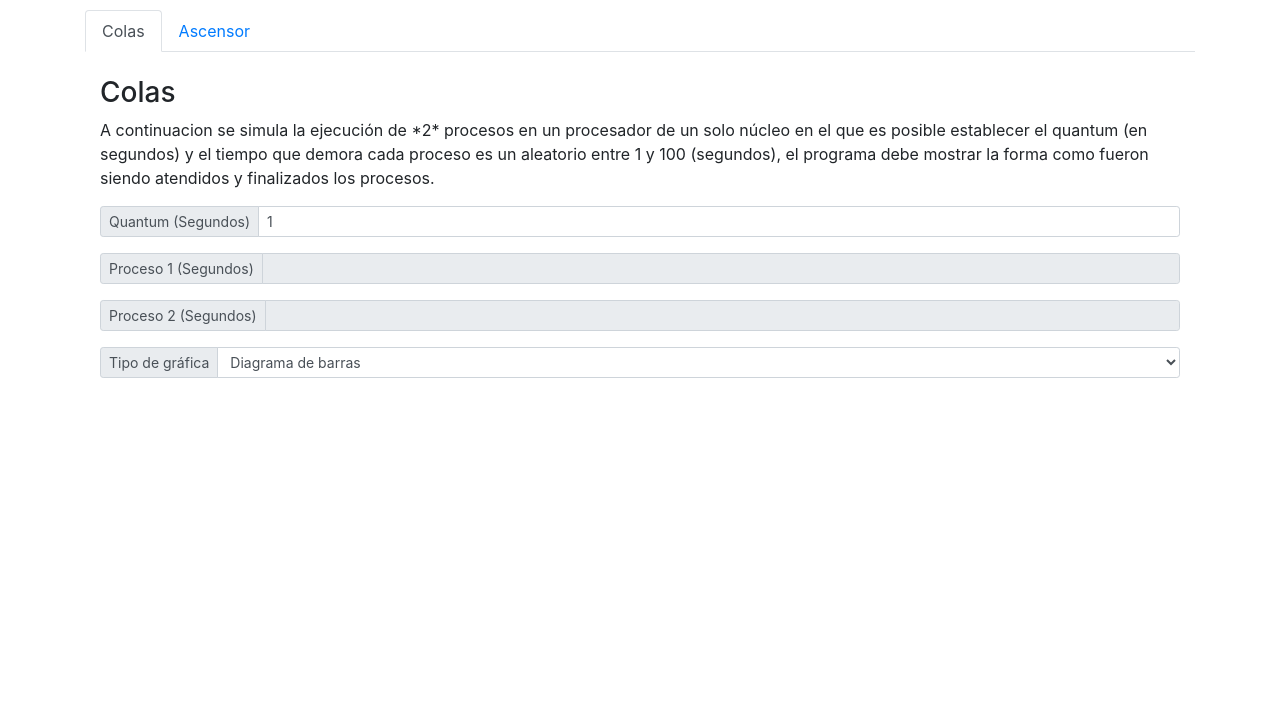
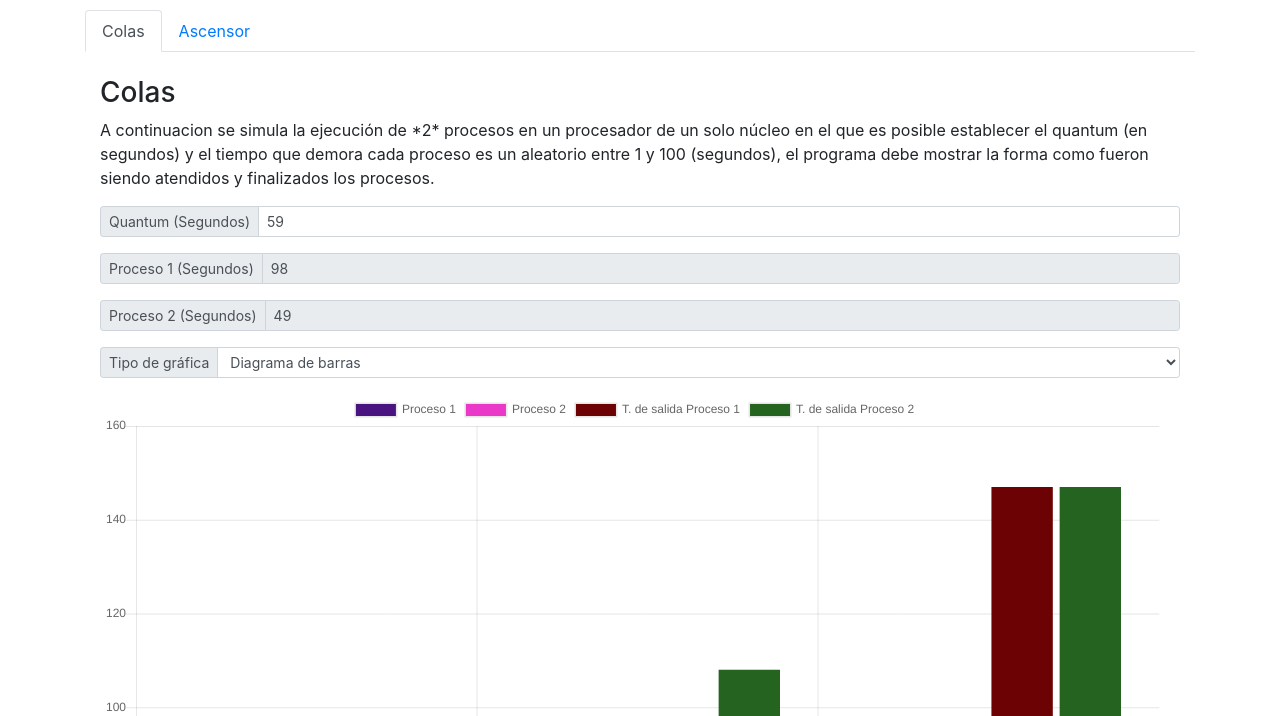
Before and after one commit to piiok/Simulacion1, a plain HTML site: page index.html in a window 1280 px wide. Shown: the part 84-800 px from the top of the page. Drawn offline with Linux system fonts and the light colour scheme.

Commit message:
Revert "Update index.html"
This reverts commit b159e5eebb2c6c624dde0521d841171a8ea26d44.

```diff
--- a/index.html
+++ b/index.html
@@ -91,5 +91,109 @@
             </div>
             <br>
         </div>
+        <script>
+        // Retorna un entero aleatorio entre min (incluido) y max (excluido)
+        // ¡Usando Math.round() te dará una distribución no-uniforme!
+        function getRandomInt(min=1, max=100) {
+            return (Math.floor(Math.random() * (max - min)) + min);
+        }
+        function proceso2(q){
+            q=parseInt(q);
+            var grafica = document.getElementById('grafica1').innerHTML="<canvas id='canvas2' height='450' width='600'></canvas>";
+            var ctx1 = document.getElementById('canvas2').getContext('2d');
+            var capacidad = parseInt($("#capacidad").val());
+            var pisos = parseInt($("#pisos").val());
+            var config1 = configuracion2(ascensor(capacidad,pisos));
+            window.myLine = new Chart(ctx1, config1);
+
+        }
+
+
+        function proceso(q){
+            q=parseInt(q);
+            var grafica = document.getElementById('grafica').innerHTML="<canvas id='canvas1' height='450' width='600'></canvas>";
+            var ctx1 = document.getElementById('canvas1').getContext('2d');
+            var p1 = getRandomInt();
+            var p2 = getRandomInt();
+            $("#p1").val(""+p1);
+            $("#p2").val(""+p2);
+            var config1 = configuracion(roundRobin(q,p1,p2));
+            window.myLine = new Chart(ctx1, config1);
+
+        }
+
+		function configuracion2(labels,a){
+            return {
+                type: 'horizontalBar',
+                data: {
+                    labels: labels,
+                    // backgroundColor: color(window.chartColors.red).alpha(0.5).rgbString(),
+                    datasets: [{
+                        label: 'Proceso 1',
+                        fill: false,
+                        data: a
+                    }]
+                },
+                options: {
+                    scales: {
+                        yAxes: [{
+                            display: true,
+                            ticks: {
+                                min:1
+                            }
+                        }]
+                    }
+                }
+            };
+        }
+
+        function configuracion(r){
+            return {
+
+                type: "bar",
+                data: {
+                    labels: r[0],
+                    datasets: [{
+                        label: 'Proceso 1',
+                        backgroundColor: '#49147F',
+                        fill: false,
+                        data: r[1][0]
+                    },{
+                        label: 'Proceso 2',
+                        backgroundColor: '#EA38C9',
+                        fill: false,
+                        data: r[1][1]
+                    },{
+                        label: 'T. de salida Proceso 1',
+                        backgroundColor: '#6D0204',
+                        fill: false,
+                        data: r[1][2]
+                    },{
+                        label: 'T. de salida Proceso 2',
+                        backgroundColor: '#246420',
+                        fill: false,
+                        data: r[1][3]
+                    }]
+                },
+                options: {
+                    scales: {
+                        yAxes: [{
+                            display: true,
+                            ticks: {
+                                beginAtZero: true,
+                            }
+                        }]
+                    }
+                }
+            };
+        }
+
+		window.onload = function() {
+            var q = getRandomInt();
+            $("#quantum").val(""+q);
+            proceso(q);
+		};
+
+        </script>
     </body>
 </html>
```
